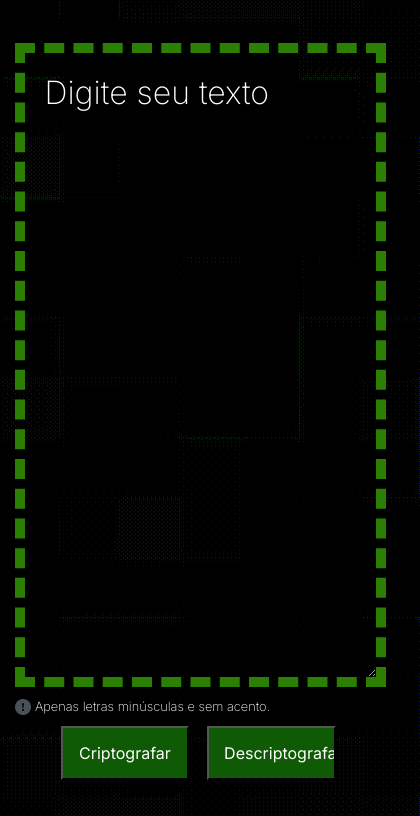
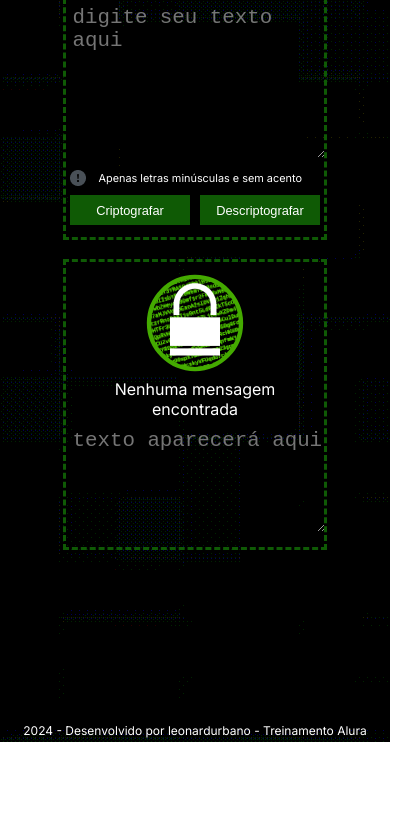
Before and after one commit to leonardurbano/alura-desafio-iniciante-programacao, a plain HTML site: page index.html in a window 390 px wide. Shown: the part 102-918 px from the top of the page, 420 px wide, since content can reach past the window. After the commit the page ends 844 px from the top, so only its background shows below. Drawn offline with Linux system fonts and the light colour scheme.

Commit message:
Update: Index, style e js

```diff
--- a/css/style.css
+++ b/css/style.css
@@ -2,56 +2,66 @@
 
 *{
     margin: 0;
-    padding: 0;
+    border: 0;
 }
 
 body{
+    /*background-color: #000; */
     background-image: url(../asset/bgH4tz.gif);
-    width: 100%;
-    height: 100%;
+    color: #FFF;
+    font-family: "Inter", sans-serif;
 }
 
 .cabecalho{
-    width: 10%;
-    padding: 2%;
-    position: absolute;
+    margin-top: 15px;
 }
 
 .apresentacao{
     display: flex;
-    align-items: center;
-    justify-content:center;
+    flex-wrap: wrap;
+    justify-content: center;
+    min-width: 70%;
+    height: 450px;
     gap: 3%;
+}
+
+.apresentacao__caixaCodificadora{
+    margin-top: 1%;
+    padding: 1%;
+    box-sizing: content-box;
+    border: 3px dashed #0f5a05;
+    text-align: center;
+    max-width: 250px;
+}
+
+textarea{
     width: 100%;
-    height: auto;
-
+    padding: 1%;
+    margin-top: 3%;
+    margin-bottom: 3%;
+    color: #90d890;
+    outline: none;
+    background: none;
+    font-size: 1.3rem;
 }
 
 .apresentacao__caixaCodificadora__caixaTexto{
-    margin-top: 20%;
-    width: 80%;
-    height: 100%;
-    padding: 5%;
-    background-color: transparent;
-    border-color: transparent;
-    font-family: "Inter", sans-serif;
-    font-size: 2rem;
-    font-weight: 200;
-    color: #FFFFFF;
-    outline: 0;
-    border: dashed #2b8004 10px;
+    height: 82%;
+}
+
+.apresentacao__caixaDecodificadora__caixaTexto{
+    height: 78%;
 }
 
 .apresentacao__caixaCodificadora__texto__info{
     display: flex;
     align-items: center;
-    gap: 1%;
-    padding-top: 2%;
-    font-family: "Inter", sans-serif;
-    font-size: 0.8rem;
-    font-weight: 200;
-    color: #FFFFFF;
-    padding-bottom: 3%;
+    font-size: 0.68rem;
+    margin-bottom: 3%;
+}
+
+.apresentacao__caixaCodificadora__texto__info img{
+    padding-right: 2%;
 }
 
 .apresentacao__caixaCodificadora__botoes{
@@ -59,146 +69,105 @@ body{
     align-items: baseline;
     justify-content: space-between;
     box-sizing: content-box;
-    width: 94%;
-    gap: 5%;
+    margin-bottom: 3%;
 }
 
-.apresentacao__caixaCodificadora__botoes_style{
-    padding: 4%;
-    text-align: center;
-    width: 50%;
-    font-family: "Inter", sans-serif;
+.botoes__style{
     color: #FFFFFF;
     background-color: #0f5a05;
-    font-size: 1rem;
-    border-radius: 0px;
-    text-decoration: none;
+    font-size: 0.8rem;
+    margin-top: 2px;
+    padding: 3%;
+    width: 48%;
 }
 
-
-.apresentacao__caixaCodificadora__botoes_style:hover{
-    background-color: #51703c;
+.botoes__style:hover{
+    background-color: #338528;
 }
 
-/*---------------------------------------------------------*/
-
-
 .apresentacao__caixaDecodificadora{
-    display: flex;
-    flex-direction: column;
-    width: 15%;
-    border: dashed #2b8004 10px;
-    color: #FFFFFF;
+    margin-top: 1%;
+    padding: 1%;
+    box-sizing: content-box;
+    border: 3px dashed #0f5a05;
     text-align: center;
-    padding: 5% 1% 5% 1%;
-}
-
-.apresentacao__caixaDecodificadora__img{
-    box-sizing: content-box;
-    width: 100%;
-
-}
-
-.apresentacao__caixaDecodificadora__texto__label{
-    font-family: "Inter", sans-serif;
-    font-size: 1.5rem;
-    font-weight: 500;
-    padding-top: 10%;
-}
-
-.apresentacao__caixaDecodificadora__caixaTexto{
-    padding-top: 15%;
-    background-color: transparent;
-    border-color: transparent;
-    outline: 0;
-    overflow: hidden;
-    font-family: "Inter", sans-serif;
-    font-size: 1rem;
-    font-weight: 400;
-    color: #FFFFFF;
-    text-align: center;
+    max-width: 250px;
 }
 
 .apresentacao__caixaDecodificadora__botao__copy{
     width: 100%;
-    margin-top: 80%;
-    margin-bottom: -30%;
+    margin-bottom: 3%;
 
 }
 
-.rodape{
-    margin-top: 1.5%;
-    text-align: center;
-    font-size: 0.8rem;
-    padding: 1.5%;
-    font-family: "Inter", sans-serif;
-    font-weight: 300;
-    color: #FFFFFF;
+.apresentacao__caixaDecodificadora img{
+    width: 200px;
+    margin-bottom: 1%;
 }
 
-/*---------------------------------------------*/
+.rodape{
+    display: flex;
+    position: absolute;
+    bottom: 0%;
+    width: 100%;
+    padding-top: 1%;
+    padding-bottom: 1%;
+    justify-content: center;
+    background: ;
+    color: #FFF;
+    font-size: 0.8rem;
+}
 
-@media screen and (max-width: 1044px){
+
+@media screen and (max-width: 550px){
+
+    body{
+        display: flex;
+        flex-direction: column;
+        gap: 5px;
+    }
 
     .cabecalho{
-        display: flex;
-        flex-direction: column;
-        justify-content: space-between;
         margin-top: 15px;
         margin-bottom: 15px;
-        box-sizing: content-box;
-        width: 100%;
-    }
-
-    .cabecalho__logo{
         text-align: center;
     }
 
-    .apresentacao{
-        margin: 15px;
-        width: 100%;
-        height: auto;
-        display: flex;
-        flex-direction: column;
+    .apresentacao__caixaCodificadora{
+        margin-bottom: 15px;
+    }
 
+    .apresentacao__caixaDecodificadora{
+        margin-bottom: 15px;
     }
 
     .apresentacao__caixaCodificadora__caixaTexto{
-        height: auto;
-        margin-top: 130px;
-    }
-
-    .apresentacao__caixaCodificadora__botoes{
-        display: flex;
-        justify-content: center;
-    }
-
-    .apresentacao__caixaCodificadora__botoes_style{
-        margin-bottom: 40px;
-        width: 35%;
-    }
-
-    .apresentacao__caixaDecodificadora{
-        display: flex;
-        flex-direction: column;
-        width: 400px;
-        height: auto;
-        margin: 0px;
-        padding: 0%;
-    }
-
-    .apresentacao__caixaDecodificadora__img{
-        width: 0px;
+        height: 150px;
     }
 
     .apresentacao__caixaDecodificadora__caixaTexto{
-        height: auto;
-        margin-top: 15px;
-        margin-bottom: 15px;
+        height: 100px;
     }
 
-    .apresentacao__caixaDecodificadora__botao__copy{
-        margin: 0%;
+    .apresentacao__caixaCodificadora__texto__info{
+        align-items: center;
+        font-size: 0.68rem;
+    }
 
+    .apresentacao__caixaCodificadora__texto__info img{
+        padding-right: 5%;
+    }
+
+    .apresentacao__caixaDecodificadora img{
+        width: 100px;
+        margin-top: 3%;
+        margin-bottom: 1%;
+    }
+
+    .rodape{
+        display: unset;
+        margin-top: 60px;
+        font-size: 12px;
+        text-align: center;
     }
 }
--- a/index.html
+++ b/index.html
@@ -1,45 +1,71 @@
 <!DOCTYPE html>
 <html lang="pt-br">
-
   <head>
-    <meta charset="UTF-8">
-    <meta name="viewport" content="width=device-width, initial-scale=1.0">
-    <link type="text/css" rel="stylesheet" href="./css/style.css">
+    <meta charset="UTF-8" />
+    <meta name="viewport" content="width=device-width, initial-scale=1.0" />
+    <link type="text/css" rel="stylesheet" href="./css/style.css" />
     <title>::.DECODIFICADOR DE TEXTO.::</title>
   </head>
 
   <body>
-
     <header class="cabecalho">
-        <section class="cabecalho__logo">
-            <img src="./asset/logo-a.png" alt="">
-        </section>
+      <img src="./asset/logo-a.png" alt="" />
     </header>
 
     <main class="apresentacao">
-
       <section class="apresentacao__caixaCodificadora">
-            <textarea onclick="limpaValor()" class="apresentacao__caixaCodificadora__caixaTexto" name="" rows="15" cols="">Digite seu texto</textarea>
-            <p class="apresentacao__caixaCodificadora__texto__info"><img src="./asset/icon-alert.png" alt=""> Apenas letras minúsculas e sem acento.</p>
+        <textarea onclick="limpaValor()" class="apresentacao__caixaCodificadora__caixaTexto" rows="5" placeholder="digite seu texto aqui"></textarea>
+        <p class="apresentacao__caixaCodificadora__texto__info">
+          <img src="./asset/icon-alert.png" alt="" />
+          Apenas letras minúsculas e sem acento
+        </p>
         <div class="apresentacao__caixaCodificadora__botoes">
-                <input onclick="criptografaTexto()" class="apresentacao__caixaCodificadora__botoes_style" type="button" value="Criptografar">
-                <input onclick="descriptografaTexto()" class="apresentacao__caixaCodificadora__botoes_style" type="button" value="Descriptografar">
+          <input
+            onclick="criptografaTexto()"
+            class="botoes__style"
+            type="button"
+            value="Criptografar"
+          />
+          <input
+            onclick="descriptografaTexto()"
+            class="botoes__style"
+            type="button"
+            value="Descriptografar"
+          />
         </div>
       </section>
 
       <section class="apresentacao__caixaDecodificadora">
-            <img class="apresentacao__caixaDecodificadora__img" src="./asset/computer-1294045-2.svg" alt="">
-            <p class="apresentacao__caixaDecodificadora__texto__label">Nenhuma mensagem encontrada</p>
-            <textarea class="apresentacao__caixaDecodificadora__caixaTexto" name="" rows="5"
-                cols="">Digite um texto que você deseja criptografar ou descriptografar</textarea>
+        <img
+          class="apresentacao__caixaDecodificadora__img"
+          src="./asset/computer-1294045-2.svg"
+          alt=""
+        />
+        <p class="apresentacao__caixaDecodificadora__texto__label">
+          Nenhuma mensagem encontrada
+        </p>
+        <textarea
+          class="apresentacao__caixaDecodificadora__caixaTexto"
+          rows="5"
+          disabled
+          placeholder="texto aparecerá aqui"
+        ></textarea>
 
-            <input onclick="copyTexto()" id="copy__texto" class="apresentacao__caixaDecodificadora__botao__copy apresentacao__caixaCodificadora__botoes_style" hidden="hidden" type="button" value="Copiar">
+        <input
+          onclick="copyTexto()"
+          id="copy__texto"
+          class="apresentacao__caixaDecodificadora__botao__copy botoes__style"
+          hidden="hidden"
+          type="button"
+          value="Copiar"
+        />
       </section>
     </main>
 
-    <footer class="rodape">2024 - Desenvolvido por leonardurbano - Treinamento Alura Latam</footer>
+    <footer class="rodape">
+      2024 - Desenvolvido por leonardurbano - Treinamento Alura
+    </footer>
 
     <script src="js/javascript.js"></script>
   </body>
-
 </html>
--- a/js/javascript.js
+++ b/js/javascript.js
@@ -1,13 +1,12 @@
-function limpaValor(){
 
-    let campo = document.getElementsByClassName("apresentacao__caixaCodificadora__caixaTexto")[0];
-    campo.value = '';
-
-}
+resetPage();
 
 function criptografaTexto(){
 
+
     let campoUm = document.getElementsByClassName("apresentacao__caixaCodificadora__caixaTexto")[0];
+
+    if(campoUm.value != ''){
         let arrayFrase = campoUm.value.split(' ');
         let criptografada = '';
 
@@ -22,12 +21,14 @@ function criptografaTexto(){
 
         esconderImagem('Mensagem<br>Criptografada');
         isBotaoCopy();
-
+    }
 }
 
 function descriptografaTexto(){
 
     let campoDois = document.getElementsByClassName("apresentacao__caixaCodificadora__caixaTexto")[0];
+
+    if(campoDois.value != ''){
         let arrayFrase = campoDois.value.split(' ');
         let descriptografada = '';
 
@@ -43,6 +44,7 @@ function descriptografaTexto(){
         esconderImagem('Mensagem<br>Descriptografada');
         isBotaoCopy();
     }
+}
 
 
 function esconderImagem(mensagem){
@@ -56,7 +58,7 @@ function esconderImagem(mensagem){
     let label = document.getElementsByClassName('apresentacao__caixaDecodificadora__texto__label')[0];
     label.innerHTML = mensagem;
 
-    limpaValor();
+    limpaValor("apresentacao__caixaCodificadora__caixaTexto");
 
 }
 
@@ -74,7 +76,20 @@ function copyTexto() {
     textArea.select();
 
     navigator.clipboard.writeText(textArea.value).then(() => {
-        alert('Copia realizada com sucesso');
+        //alert('Copia realizada com sucesso');
+        esconderImagem('Mensagem<br>Copiada');
     });
 
+    limpaValor("apresentacao__caixaDecodificadora__caixaTexto");
+
 }
+
+function limpaValor(ClassName){
+    let campo = document.getElementsByClassName(ClassName)[0];
+    campo.value = '';
+}
+
+function resetPage(){
+    limpaValor("apresentacao__caixaCodificadora__caixaTexto");
+    limpaValor("apresentacao__caixaDecodificadora__caixaTexto");
+}
```
Lines whose indentation alone changed are shown as unchanged.
